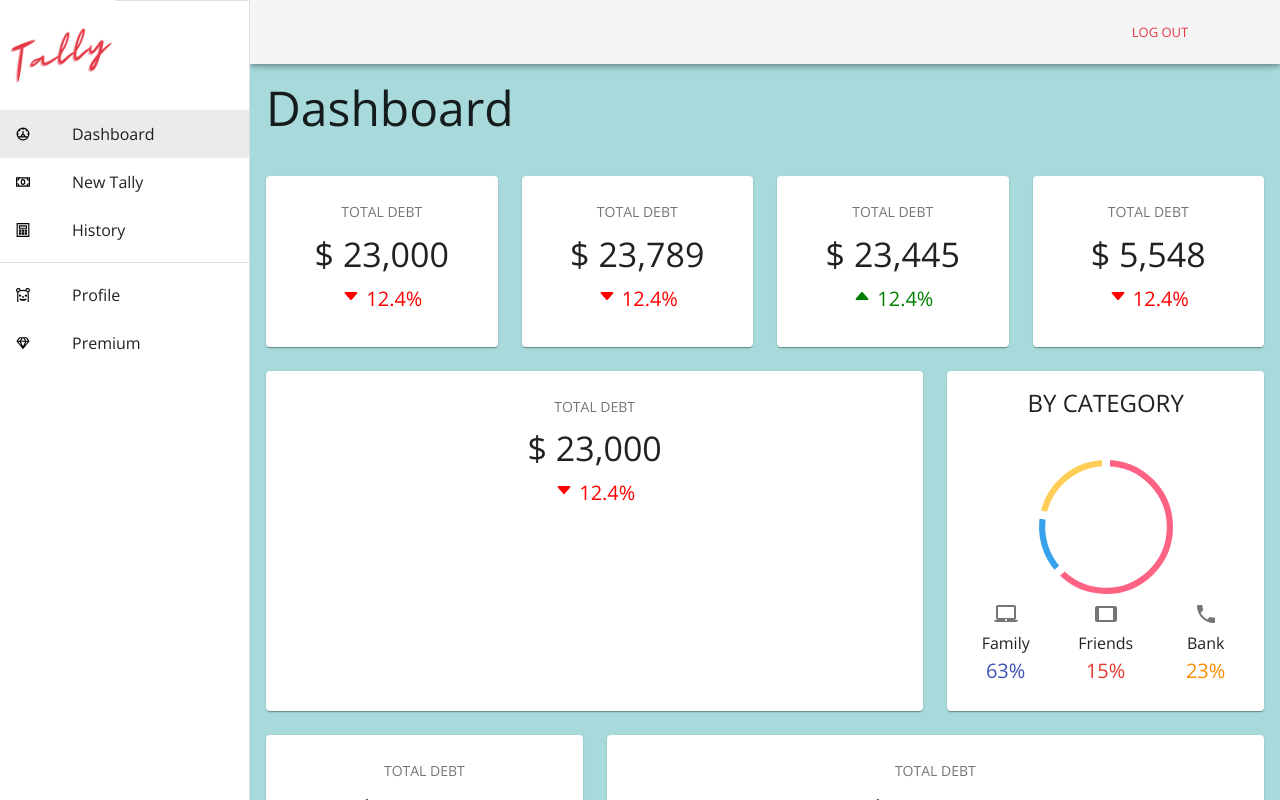
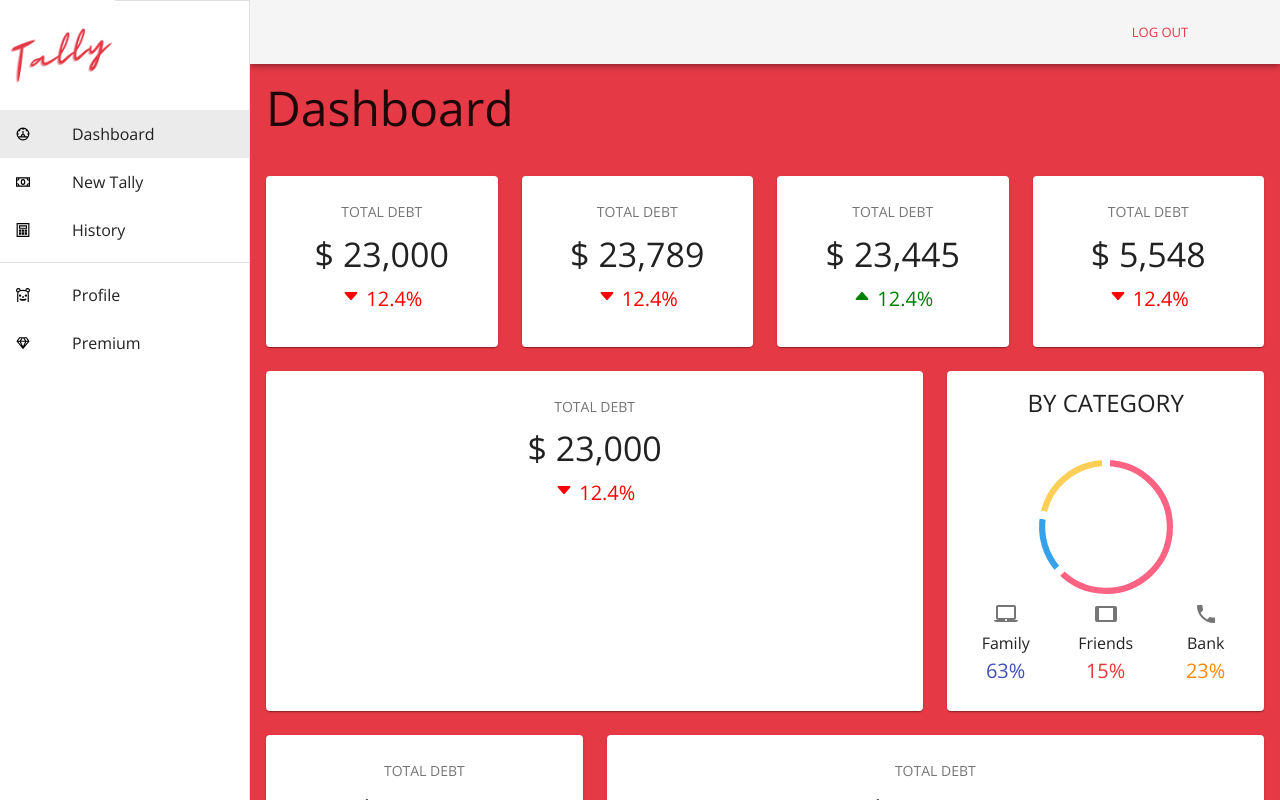
Before and after one commit to awalemandi/tally, a React (Create React App) app: page /home/dashboard in a window 1280 px wide. Shown: the top 800 px of the page. Built offline with nearby package versions, Linux system fonts and the light colour scheme.

Commit message:
enable background color throughout content section

```diff
--- a/src/components/layout/Footer.tsx
+++ b/src/components/layout/Footer.tsx
@@ -5,7 +5,7 @@ import Copyright from '../Copyright';
 
 const useStyles = makeStyles(theme => ({
 	root: {
-		maxHeight: '3rem',
+		height: '3rem',
 		display: 'flex',
 		flexDirection: 'column',
 		justifyContent: 'space-between',
--- a/src/components/menu/dashboard/Dashboard.tsx
+++ b/src/components/menu/dashboard/Dashboard.tsx
@@ -6,7 +6,6 @@ import DebtByCategory from './DebtByCategory';
 const useStyles = makeStyles(theme => ({
 	root: {
 		padding: 0,
-		backgroundColor: theme.palette.secondary.main,
 	},
 }));
 
--- a/src/components/pages/Home.tsx
+++ b/src/components/pages/Home.tsx
@@ -15,6 +15,7 @@ const useStyles = makeStyles(theme => ({
 		display: 'flex',
 		flexDirection: 'column',
 		overflow: 'hidden',
+		backgroundColor: theme.palette.primary.main,
 		//to avoid content being covered by open drawer
 		[theme.breakpoints.down('sm')]: {
 			marginLeft: 0,
@@ -25,9 +26,10 @@ const useStyles = makeStyles(theme => ({
 		padding: 0,
 		margin: 0,
 		width: '100%',
-		// flexGrow: 1,
-		// flexShrink: 0,
-		// flexBasis: 'auto',
+		flexGrow: 1,
+		flexShrink: 0,
+		flexBasis: 'auto',
+		background: 'transparent'
 	},
 	footer: {
 		flexShrink: 0 /* Prevent Chrome, Opera, and Safari from letting these items shrink to smaller than their content's default minimum size. */,
```
Also changed, not shown: 1 other file (tests, documents, lock files or other folders).
